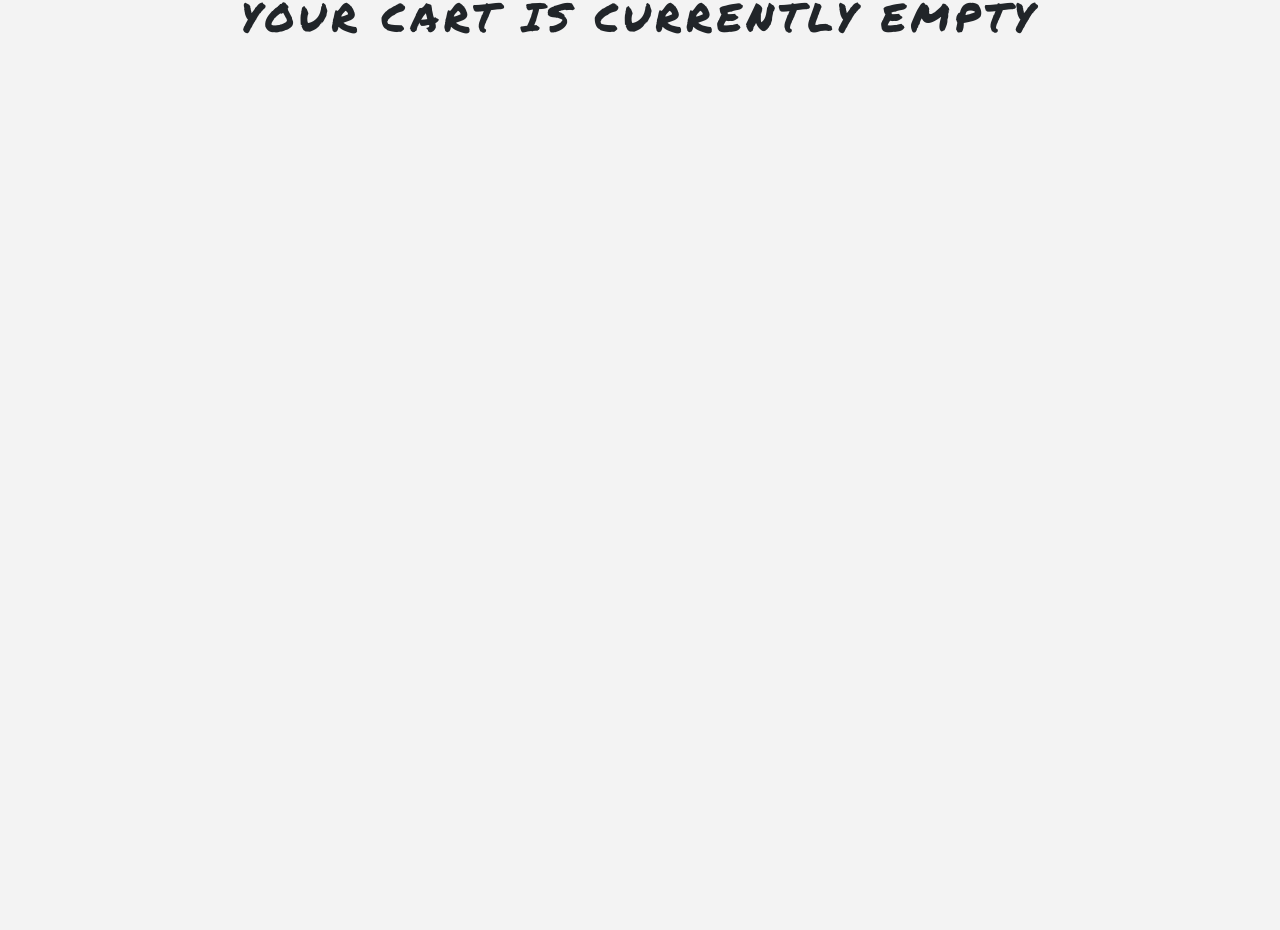
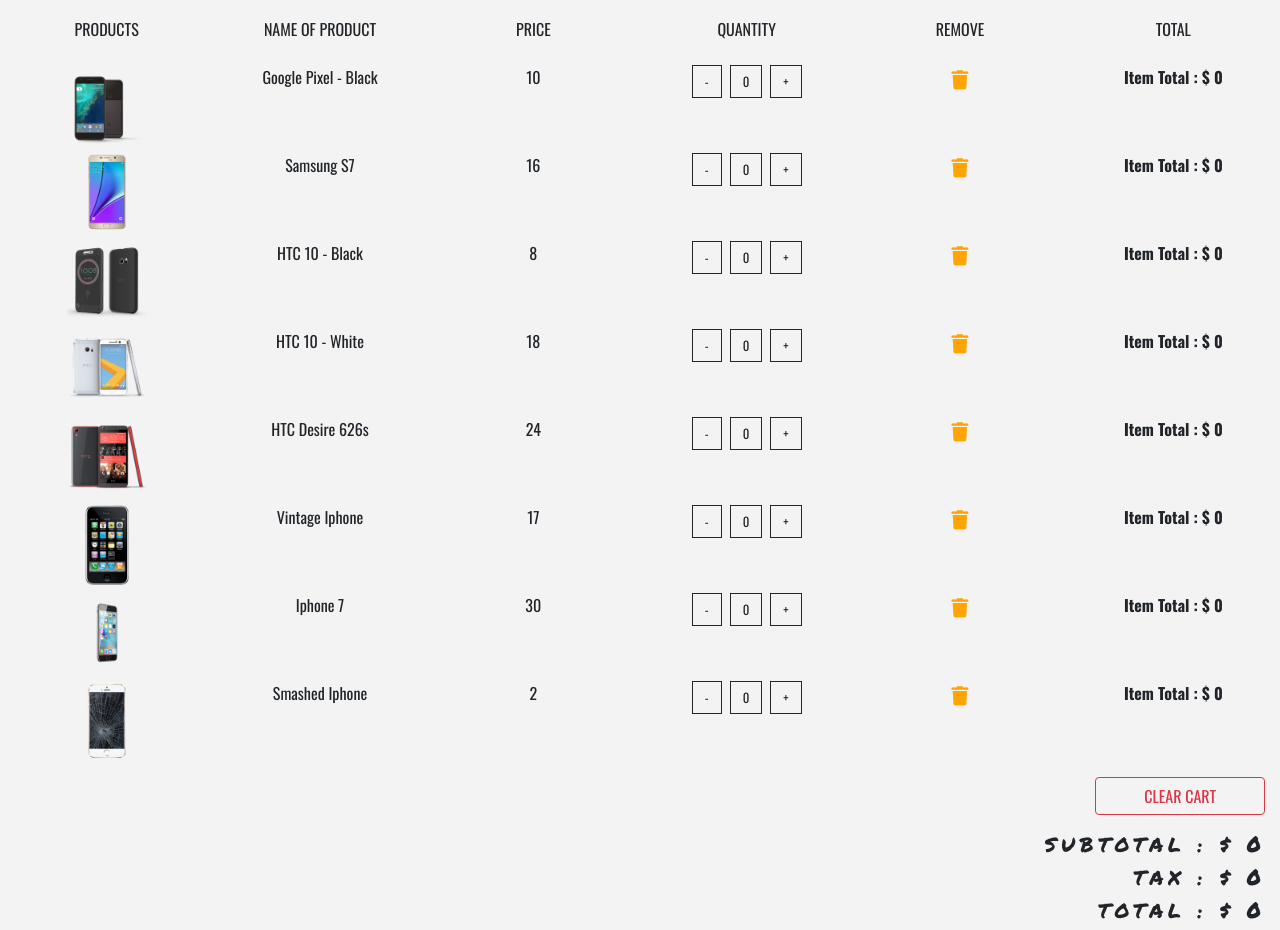
Before and after one commit to kholub1989/e-commerce-phone-store-project, a React (Create React App) app: page /cart in a window 1280 px wide. Shown: the part 121-1051 px from the top of the page. Before the commit the page ends 800 px from the top, so only its background shows below. Built offline with nearby package versions, Linux system fonts and the light colour scheme.

Commit message:
add CartTotals component, fir small typo

```diff
--- a/src/components/Cart/Cart.js
+++ b/src/components/Cart/Cart.js
@@ -4,6 +4,7 @@
 import EmptyCart from "./EmptyCart";
 import { ProductConsumer } from "../../context";
 import CartList from "./CartList";
+import CartTotals from "./CartTotals";
 
 export default class Cart extends Component {
   render() {
@@ -18,6 +19,7 @@
                   <Title name="your" title="cart" />
                   <CartColumns />
                   <CartList value={value} />
+                  <CartTotals value={value} />
                 </React.Fragment>
               );
             } else {
--- a/src/components/Cart/CartList.js
+++ b/src/components/Cart/CartList.js
@@ -6,9 +6,7 @@
   return (
     <div className="container-fluid">
       {cart.map((item) => {
-        {
-          return <CartItem key={item.id} item={item} value={value} />;
-        }
+        return <CartItem key={item.id} item={item} value={value} />;
       })}
     </div>
   );
--- /dev/null
+++ b/src/components/Cart/CartTotals.js
@@ -0,0 +1,40 @@
+import React from "react";
+import { Link } from "react-router-dom";
+
+export default function CartTotals({ value }) {
+  const { cartSubTotal, cartTax, cartTotal, clearCart } = value;
+  return (
+    <React.Fragment>
+      <div className="container-fluid">
+        <div className="row">
+          <div className="col-10 mt-2 ml-sm-5 ml-md-auto col-sm-8 text-capitalize text-right">
+            <Link to="/">
+              <button
+                className="btn btn-outline-danger text-uppercase mb-3 px-5"
+                type="button"
+                onClick={() => clearCart()}
+              >
+                clear cart
+              </button>
+            </Link>
+            <h5>
+              <span className="text-title">
+                subtotal : <strong>$ {cartSubTotal}</strong>
+              </span>
+            </h5>
+            <h5>
+              <span className="text-title">
+                tax : <strong>$ {cartTax}</strong>
+              </span>
+            </h5>
+            <h5>
+              <span className="text-title">
+                total : <strong>$ {cartTotal}</strong>
+              </span>
+            </h5>
+          </div>
+        </div>
+      </div>
+    </React.Fragment>
+  );
+}
--- a/src/context.js
+++ b/src/context.js
@@ -7,12 +7,12 @@
   state = {
     products: [],
     detailProduct,
-    cart: [],
-    // cart: storeProducts,
+    // cart: [],
+    cart: storeProducts,
     modalOpen: false,
     modalProduct: detailProduct,
     cartSubTotal: 0,
-    cartTex: 0,
+    cartTax: 0,
     cartTotal: 0,
   };
 
```
